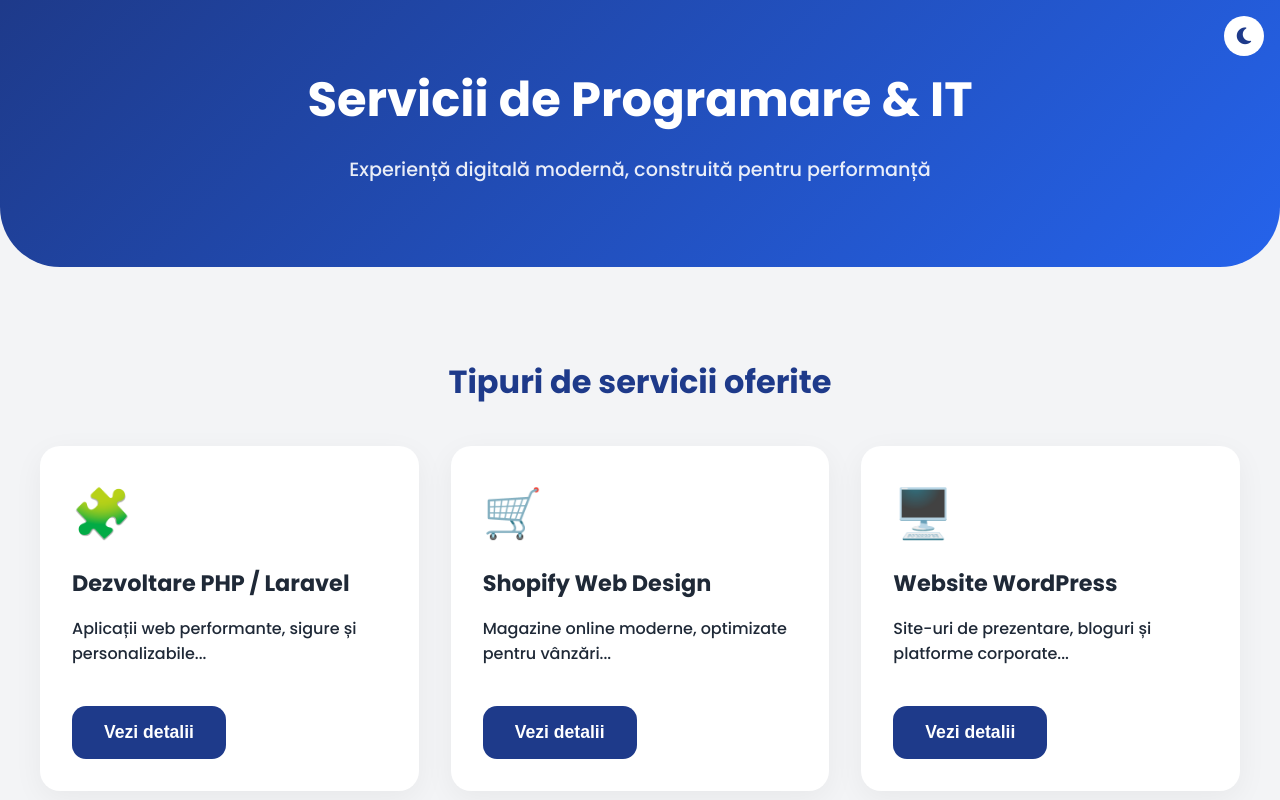
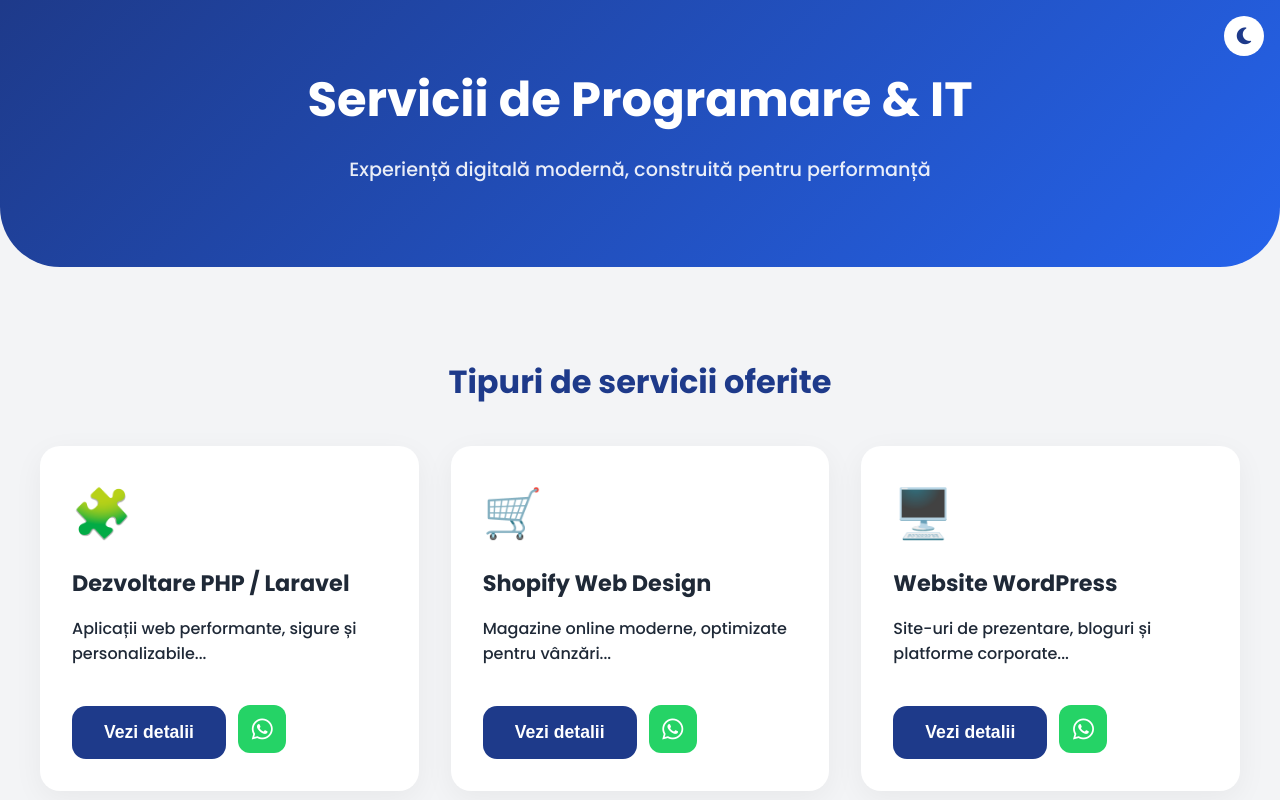
Before and after one commit to TheTechology/serviciiit, a plain HTML site: page index.html in a window 1280 px wide. Shown: the top 800 px of the page. Drawn offline with Linux system fonts and the light colour scheme.

Commit message:
Update index.html

```diff
--- a/index.html
+++ b/index.html
@@ -11,7 +11,7 @@
 <meta content="Dezvoltare Software Personalizată | TheTechologyHub" property="og:title"/>
 <meta content="Soluții digitale moderne: programare PHP/Laravel, WordPress, Shopify. Creăm aplicații eficiente pentru afacerea ta." property="og:description"/>
 <link href="https://fonts.googleapis.com/css2?family=Poppins:wght@300;500;700&amp;display=swap" rel="stylesheet"/>
-<link crossorigin="anonymous" href="https://cdnjs.cloudflare.com/ajax/libs/font-awesome/6.4.0/css/all.min.css" referrerpolicy="no-referrer" rel="stylesheet">
+<link crossorigin="anonymous" href="https://cdnjs.cloudflare.com/ajax/libs/font-awesome/6.4.0/css/all.min.css" referrerpolicy="no-referrer" rel="stylesheet"/>
 <style>
     :root {
       --primary: #1e3a8a;
@@ -237,8 +237,28 @@
       background-color: var(--white);
       color: var(--text);
     }
-    </style>
-</link></head>
+
+.btn-whatsapp {
+  display: inline-flex;
+  align-items: center;
+  justify-content: center;
+  margin-left: 0.5rem;
+  background-color: #25D366;
+  color: white;
+  width: 48px;
+  height: 48px;
+  border-radius: 12px;
+  font-size: 1.5rem;
+  text-decoration: none;
+  transition: background 0.3s ease, transform 0.2s;
+}
+.btn-whatsapp:hover {
+  background-color: #1ebe5d;
+  transform: scale(1.1);
+}
+
+</style>
+</head>
 <body>
 <header><button class="dark-toggle" onclick="toggleDarkMode()" style="position: absolute; top: 1rem; right: 1rem; background: var(--white); color: var(--primary); border: none; border-radius: 50%; width: 40px; height: 40px; display: flex; align-items: center; justify-content: center; cursor: pointer; font-size: 1.2rem;"><i class="fas fa-moon"></i></button>
 <h1>Servicii de Programare &amp; IT</h1>
@@ -253,6 +273,9 @@
 <p>Aplicații web performante, sigure și personalizabile...</p>
 <div class="service-buttons">
 <button onclick="location.href='https://servicii-php-laravel.netlify.app/'">Vezi detalii</button>
+<a class="btn-whatsapp" href="https://wa.me/40772246337" target="_blank" title="Contactează-ne pe WhatsApp">
+<i class="fab fa-whatsapp"></i>
+</a>
 </div>
 </div>
 <div class="service-box">
@@ -261,6 +284,9 @@
 <p>Magazine online moderne, optimizate pentru vânzări...</p>
 <div class="service-buttons">
 <button onclick="location.href='https://ofertawebisteshopify.netlify.app/'">Vezi detalii</button>
+<a class="btn-whatsapp" href="https://wa.me/40772246337" target="_blank" title="Contactează-ne pe WhatsApp">
+<i class="fab fa-whatsapp"></i>
+</a>
 </div>
 </div>
 <div class="service-box">
@@ -269,6 +295,9 @@
 <p>Site-uri de prezentare, bloguri și platforme corporate...</p>
 <div class="service-buttons">
 <button onclick="location.href='https://ofertawebsitewordpress.netlify.app/'">Vezi detalii</button>
+<a class="btn-whatsapp" href="https://wa.me/40772246337" target="_blank" title="Contactează-ne pe WhatsApp">
+<i class="fab fa-whatsapp"></i>
+</a>
 </div>
 </div>
 </div>
@@ -281,21 +310,21 @@
 <h3>Starter</h3>
 <p>Ideal pentru proiecte simple...</p>
 <p><strong>25€/oră</strong></p>
-<button onclick="location.href='mailto:thetechologyhub@gmail.com'">Solicită oferta ACUM</button>
+<button onclick="location.href='mailto:thetechologyhub@gmail.com?subject=Cerere%20ofert%C4%83%20-%20Pachet%20Starter&amp;body=Bun%C4%83%20ziua%2C%0A%0ASunt%20interesat%20de%20pachetul%20Starter%20men%C8%9Bionat%20pe%20site.%20A%C8%99%20dori%20mai%20multe%20detalii%20despre%20serviciile%20incluse%2C%20precum%20%C8%99i%20estimarea%20duratei%20pentru%20un%20proiect%20simplu.%0A%0AV%C4%83%20mul%C8%9Bumesc%21%0A'">Solicită oferta ACUM</button>
 </div>
 <div class="pricing-box">
 <div class="icon">🚀</div>
 <h3>Profesional</h3>
 <p>Funcționalități avansate, suport continuu...</p>
 <p><strong>40€/oră</strong></p>
-<button onclick="location.href='mailto:thetechologyhub@gmail.com'">Solicită oferta ACUM</button>
+<button onclick="location.href='mailto:thetechologyhub@gmail.com?subject=Cerere%20ofert%C4%83%20-%20Pachet%20Profesional&amp;body=Salutare%2C%0A%0AA%C8%99%20dori%20s%C4%83%20discut%20despre%20pachetul%20Profesional.%20Sunt%20interesat%20de%20func%C8%9Bionalit%C4%83%C8%9Bile%20avansate%20%C8%99i%20suportul%20continuu.%20Pute%C8%9Bi%20s%C4%83-mi%20trimite%C8%9Bi%20o%20estimare%20de%20pre%C8%9B%20%C8%99i%20timp%20pentru%20dezvoltarea%20unui%20site%20de%20prezentare%20complet%3F%0A%0AMul%C8%9Bumesc%20anticipat%21'">Solicită oferta ACUM</button>
 </div>
 <div class="pricing-box">
 <div class="icon">🏆</div>
 <h3>Enterprise</h3>
 <p>Proiecte complexe, aplicații web scalabile...</p>
 <p><strong>55€/oră</strong></p>
-<button onclick="location.href='mailto:thetechologyhub@gmail.com'">Solicită oferta ACUM</button>
+<button onclick="location.href='mailto:thetechologyhub@gmail.com?subject=Cerere%20ofert%C4%83%20-%20Pachet%20Enterprise&amp;body=Bun%C4%83%20ziua%2C%0A%0AM%C4%83%20intereseaz%C4%83%20o%20colaborare%20pentru%20dezvoltarea%20unui%20proiect%20complex%2C%20iar%20pachetul%20Enterprise%20pare%20potrivit.%20A%C8%99%20vrea%20s%C4%83%20discut%C4%83m%20despre%20arhitectura%20aplica%C8%9Biei%20%C8%99i%20despre%20posibilit%C4%83%C8%9Bile%20de%20scalare.%0A%0ACu%20stim%C4%83%2C'">Solicită oferta ACUM</button>
 </div>
 </div>
 </section>
@@ -307,7 +336,7 @@
 <h3>Mentenanță &amp; Suport</h3>
 <p>Actualizări, backup, monitorizare securitate...</p>
 <p><strong>de la 150€/oră</strong></p>
-<button onclick="location.href='mailto:thetechologyhub@gmail.com'">Solicită oferta ACUM</button>
+<button onclick="location.href='mailto:thetechologyhub@gmail.com?subject=Cerere%20informa%C8%9Bii%20-%20Pachet%20Mentenan%C8%9B%C4%83%20%C8%99i%20Suport&amp;body=Bun%C4%83%20ziua%2C%0A%0ASunt%20interesat%20de%20pachetul%20de%20Mentenan%C8%9B%C4%83%20%C8%99i%20Suport.%20A%C8%99%20vrea%20s%C4%83%20%C8%99tiu%20ce%20include%20exact%20%28backup%2C%20actualiz%C4%83ri%2C%20monitorizare%29%20%C8%99i%20dac%C4%83%20se%20pot%20personaliza%20serviciile.%0A%0AMul%C8%9Bumesc%21'">Solicită oferta ACUM</button>
 </div>
 </div>
 </section>
```
